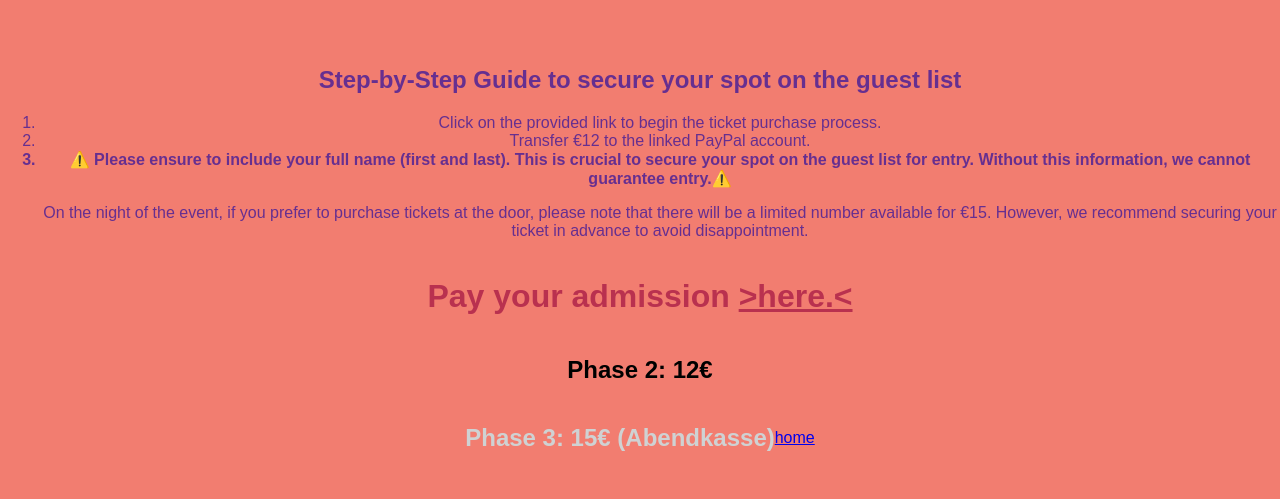
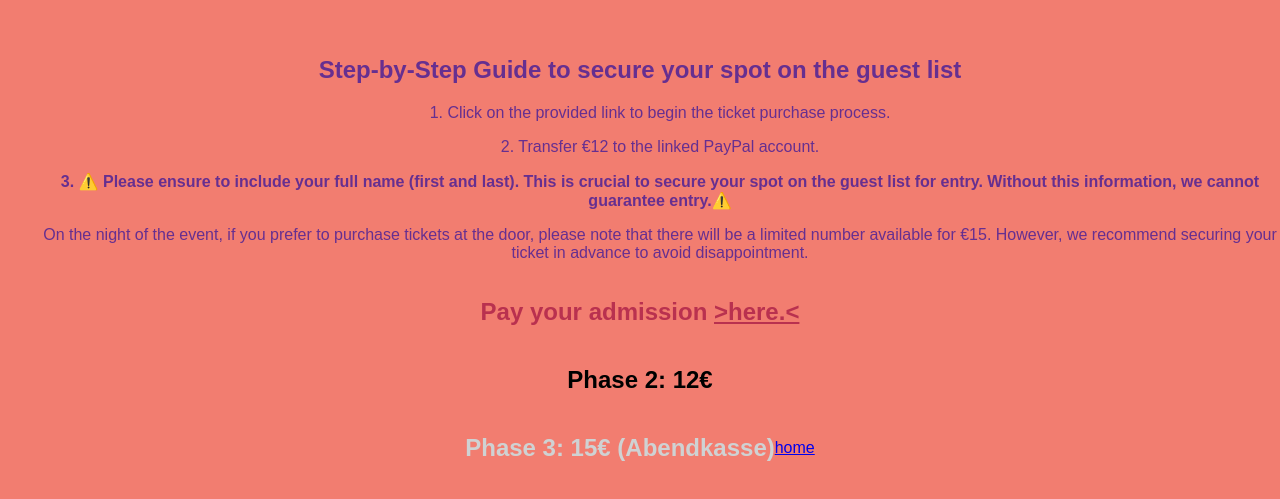
Before and after one commit to rahel02/1stDimeDisco, a plain HTML site: page Tickets.html in a window 1280 px wide. Shown: the part 141-640 px from the top of the page. Drawn offline with Linux system fonts and the light colour scheme; a web font is replaced by a local one.

Commit message:
Update Tickets.html

```diff
--- a/Tickets.html
+++ b/Tickets.html
@@ -12,9 +12,9 @@
       <center>
    <h2>Step-by-Step Guide to secure your spot on the guest list</h2>
     <ol>
-        <li>Click on the provided link to begin the ticket purchase process.</li>
-        <li>Transfer €12 to the linked PayPal account.</li>
-        <b> <li>⚠️ Please ensure to include your full name (first and last). This is crucial to secure your spot on the guest list for entry. Without this information, we cannot guarantee entry.⚠️</li></b>
+        <p> 1. Click on the provided link to begin the ticket purchase process.</p>
+        <p> 2. Transfer €12 to the linked PayPal account.</p>
+        <b> <p> 3. ⚠️ Please ensure to include your full name (first and last). This is crucial to secure your spot on the guest list for entry. Without this information, we cannot guarantee entry.⚠️</p></b>
 
         <p>On the night of the event, if you prefer to purchase tickets at the door, please note that there will be a limited number available for €15. However, we recommend securing your ticket in advance to avoid disappointment.</p>
     </ol>
@@ -24,7 +24,7 @@
 
         <div class="bezahl">
 
-            <h1>Pay your admission <a href="https://www.paypal.me/eliasdiederundich">>here.< </a></h1>
+            <h2>Pay your admission <a href="https://www.paypal.me/eliasdiederundich">>here.< </a></h2>
     </div>
 
 
```
